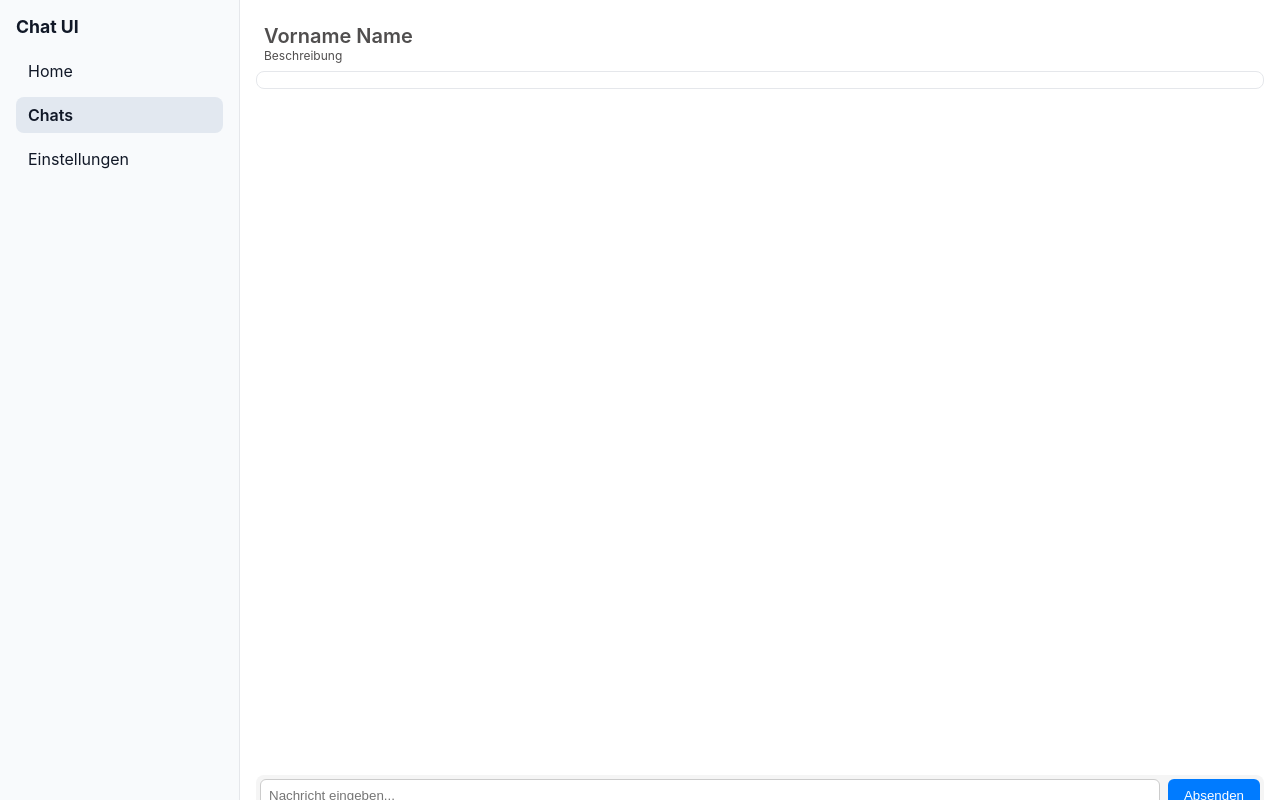
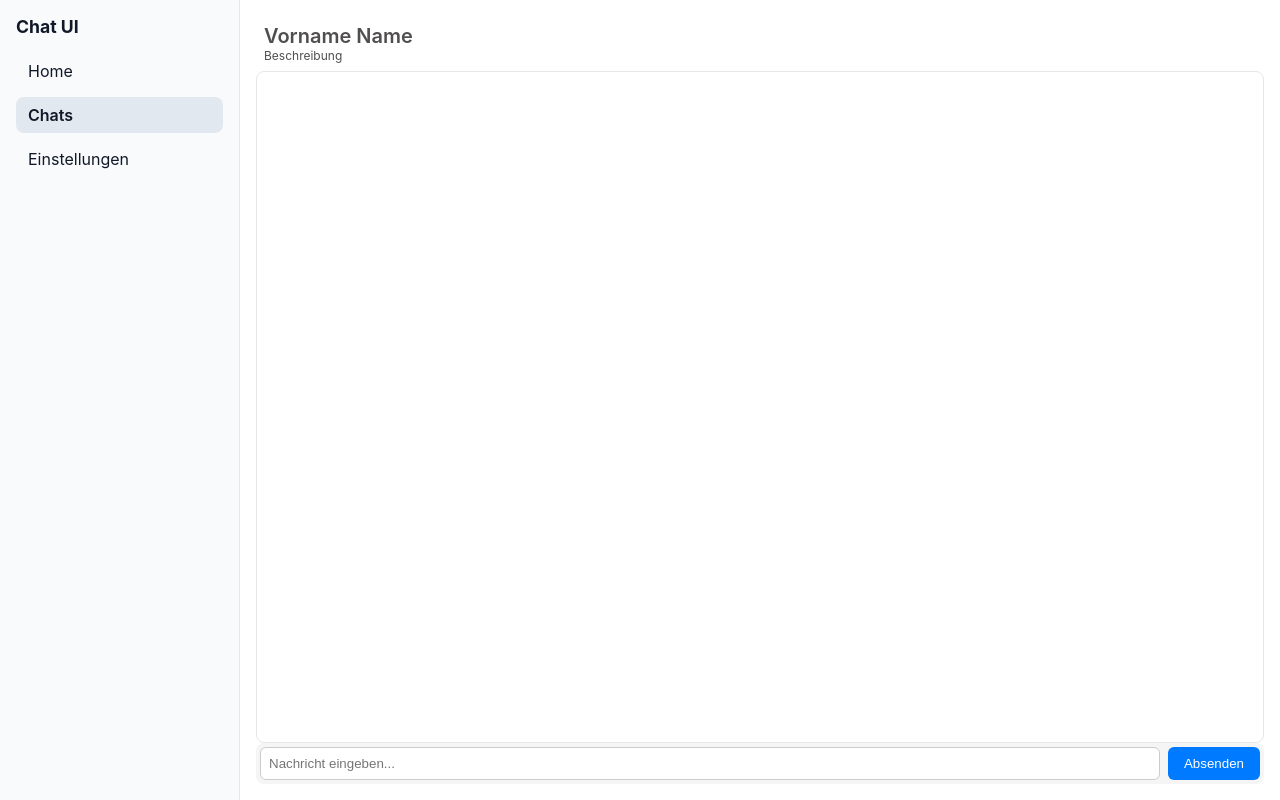
Before and after one commit to Nitoh/playground, a Nuxt app in the folder apps/chat-ui/: page /chat in a window 1280 px wide. Built offline with nearby package versions, Linux system fonts and the light colour scheme.

Commit message:
disable scroll in chat.vue

```diff
--- a/apps/chat-ui/app/app.vue
+++ b/apps/chat-ui/app/app.vue
@@ -13,5 +13,7 @@ body {
   font-family: -apple-system, BlinkMacSystemFont, 'Segoe UI', Roboto, Helvetica, Arial, sans-serif;
   background: #ffffff;
   color: #111827;
+  /* height: 100%; */
+  overflow: hidden;
 }
 </style>
--- a/apps/chat-ui/app/components/chat/messageList.vue
+++ b/apps/chat-ui/app/components/chat/messageList.vue
@@ -23,6 +23,7 @@ defineProps<{
     flex-direction: column;
     flex: 1;
     overflow-y: auto;
+    height: 100%;
     border-radius: 0.5rem;
     border: 0.5px solid #e5e7eb;
     box-sizing: border-box;
--- a/apps/chat-ui/app/pages/chat.vue
+++ b/apps/chat-ui/app/pages/chat.vue
@@ -37,11 +37,8 @@ const handleSendMessage = (message: string) => {
     display: flex;
     flex-direction: column;
     height: 100dvh;
-    /* wichtig für Mobile */
-    min-height: 100dvh;
-    /* Fallback */
     overflow: hidden;
-    /* Seite selbst scrollt nicht */
+    /* Seite selbst scrollt NICHT */
     margin: 0;
     padding: 0;
     box-sizing: border-box;
@@ -50,13 +47,16 @@ const handleSendMessage = (message: string) => {
 .messages-area {
     flex: 1;
     min-height: 0;
-    /* wichtig, damit MessageList korrekt scrollt */
+    overflow-y: auto;
+    display: flex;
+    /* NEU */
+    flex-direction: column;
+    /* NEU */
 }
 
 .input-area {
     flex-shrink: 0;
     padding-bottom: env(safe-area-inset-bottom);
-    /* iPhone safe area */
     background: #fff;
 }
 </style>
```
